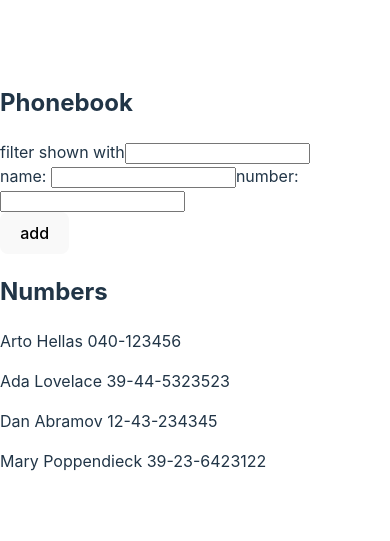
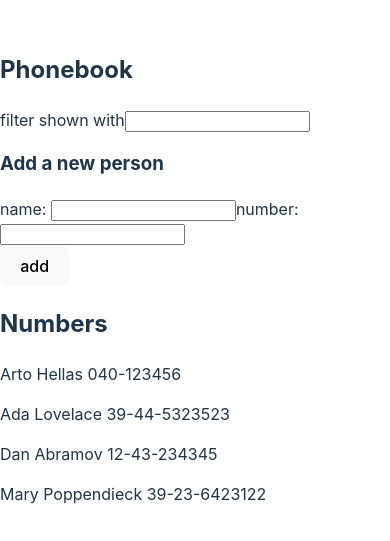
Before and after one commit to Fahmid99/fullstackopen2024, a React (Vite) app in the folder part1/phonebook/: page / in a window 390 px wide. Shown: the part 145-686 px from the top of the page. Built offline with nearby package versions, Linux system fonts and the light colour scheme.

Commit message:
2.10: The Phonebook Step 5

```diff
--- a/part1/phonebook/src/App.jsx
+++ b/part1/phonebook/src/App.jsx
@@ -1,4 +1,7 @@
 import { useState } from "react";
+import Filter from "./Filter";
+import PersonForm from "./PersonForm";
+import Persons from "./Persons";
 
 const App = () => {
   const [persons, setPersons] = useState([
@@ -28,7 +31,6 @@ const App = () => {
         name: newName,
         number: newNumber,
       };
-
       setPersons(persons.concat(personObj));
     }
   };
@@ -46,33 +48,25 @@ const App = () => {
 
     if (e.target.value) {
       setShowAll(false);
-      console.log(showAll);
     } else {
       setShowAll(true);
-      console.log(showAll);
     }
   };
 
   return (
     <div>
       <h2>Phonebook</h2>
-      filter shown with
-      <input value={filteredName} onChange={handleFilter} />
-      <form onSubmit={addNewPerson}>
-        <div>
-          name: <input value={newName} onChange={handleNameInput} />
-          number: <input value={newNumber} onChange={handleNumberInput} />
-        </div>
-        <div>
-          <button type="submit">add</button>
-        </div>
-      </form>
+      <Filter filteredName={filteredName} handleFilter={handleFilter} />
+      <h3>Add a new person</h3>
+      <PersonForm
+        addNewPerson={addNewPerson}
+        newName={newName}
+        newNumber={newNumber}
+        handleNameInput={handleNameInput}
+        handleNumberInput={handleNumberInput}
+      />
       <h2>Numbers</h2>
-      {personsToShow.map((person) => (
-        <p key={person.id}>
-          {person.name} {person.number}
-        </p>
-      ))}
+      <Persons personsToShow={personsToShow} />
     </div>
   );
 };
--- /dev/null
+++ b/part1/phonebook/src/Filter.jsx
@@ -0,0 +1,12 @@
+import React from "react";
+
+function Filter({ filteredName, handleFilter }) {
+  return (
+    <div>
+      filter shown with
+      <input value={filteredName} onChange={handleFilter} />
+    </div>
+  );
+}
+
+export default Filter;
--- /dev/null
+++ b/part1/phonebook/src/PersonForm.jsx
@@ -0,0 +1,25 @@
+import React from "react";
+
+function PersonForm({
+  addNewPerson,
+  newName,
+  newNumber,
+  handleNameInput,
+  handleNumberInput,
+}) {
+  return (
+    <div>
+      <form onSubmit={addNewPerson}>
+        <div>
+          name: <input value={newName} onChange={handleNameInput} />
+          number: <input value={newNumber} onChange={handleNumberInput} />
+        </div>
+        <div>
+          <button type="submit">add</button>
+        </div>
+      </form>
+    </div>
+  );
+}
+
+export default PersonForm;
--- /dev/null
+++ b/part1/phonebook/src/Persons.jsx
@@ -0,0 +1,15 @@
+import React from "react";
+
+function Persons({personsToShow}) {
+  return (
+    <div>
+      {personsToShow.map((person) => (
+        <p key={person.id}>
+          {person.name} {person.number}
+        </p>
+      ))}
+    </div>
+  );
+}
+
+export default Persons;
```
